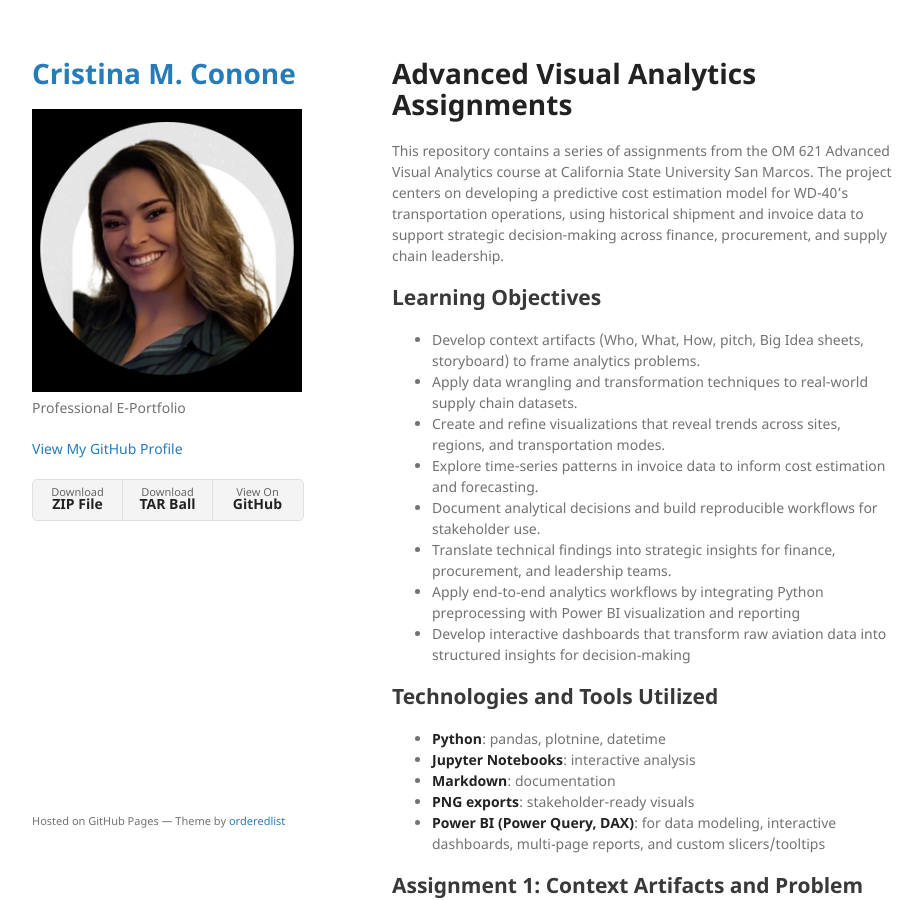
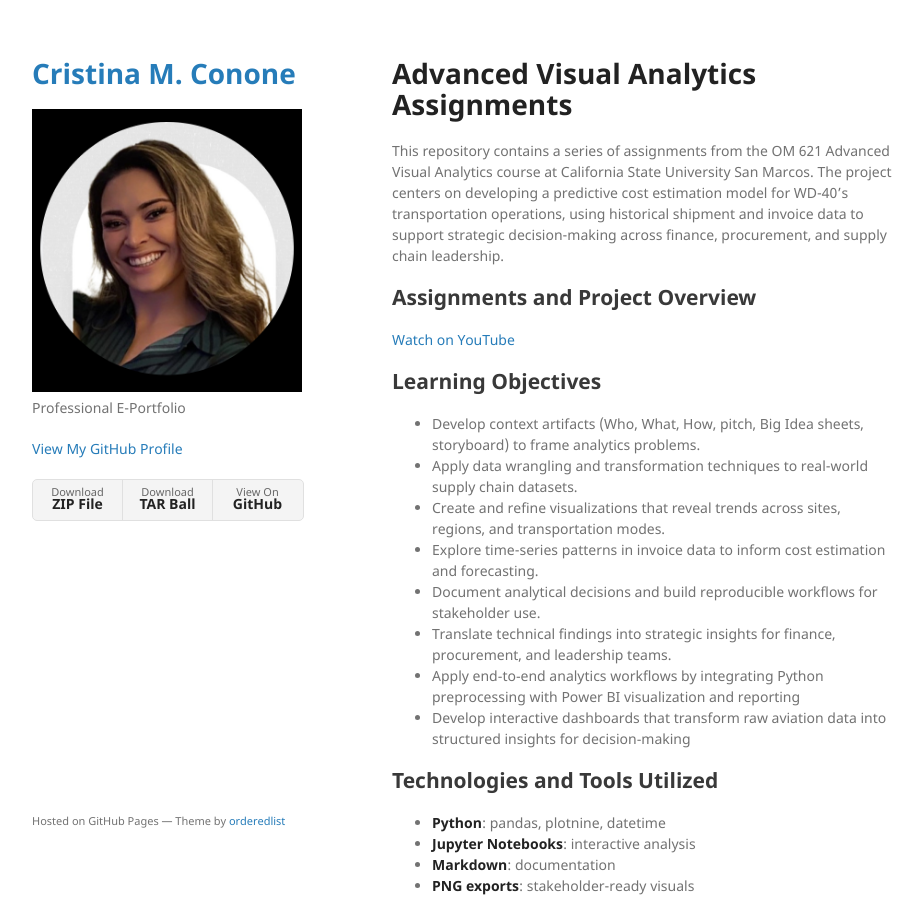
Before and after one commit to c-conone/c-conone.github.io, a Jekyll site: the page built from subpage_3/README.md, in a window 1280 px wide and 900 px high. Shown: the whole window, without its empty margins (178-1098 px from the left). Built offline with Jekyll 4.4.1, drawn with Linux system fonts in a browser that asks for light colours; our own code applies the rules of GitHub Pages for plain Markdown files.

Commit message:
updated readme files

```diff
--- a/subpage_3/README.md
+++ b/subpage_3/README.md
@@ -1,6 +1,10 @@
 # Advanced Visual Analytics Assignments
 
 This repository contains a series of assignments from the OM 621 Advanced Visual Analytics course at California State University San Marcos. The project centers on developing a predictive cost estimation model for WD-40’s transportation operations, using historical shipment and invoice data to support strategic decision-making across finance, procurement, and supply chain leadership.
+
+## Assignments and Project Overview
+
+[Watch on YouTube](https://youtu.be/YC9fCDyQkkA)
 
 ## Learning Objectives
 
```
Also changed, not shown: subpage_3/index.md (+4 -1 lines), README.md.
